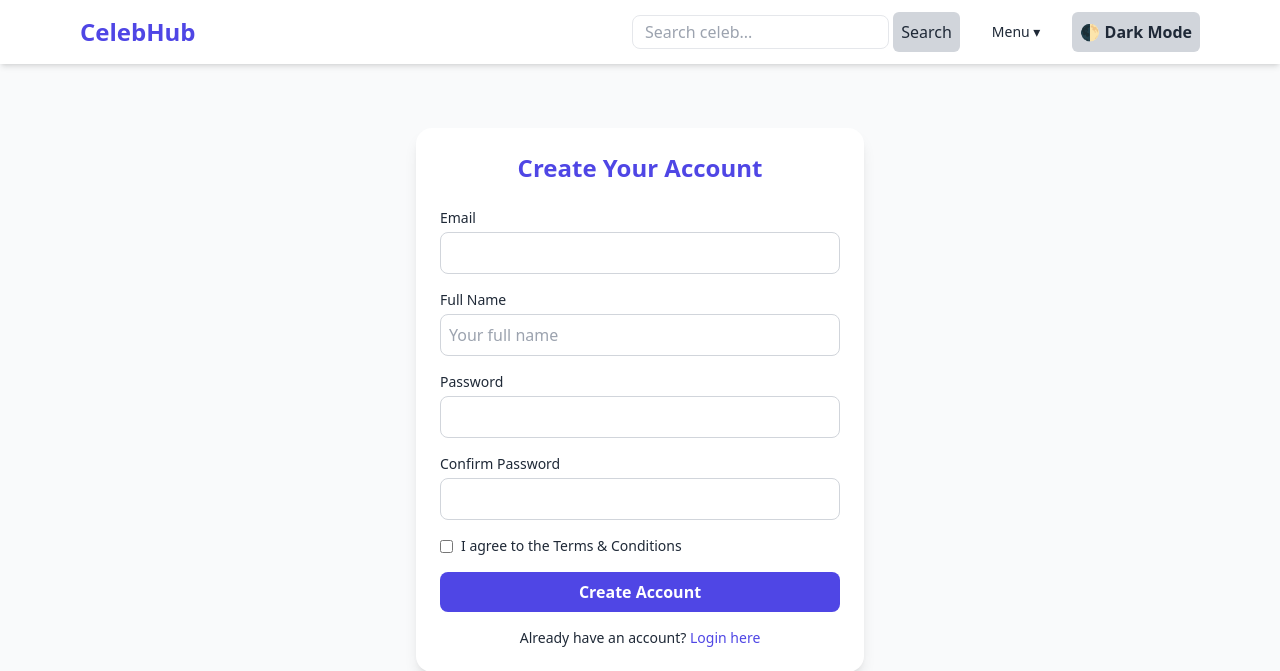
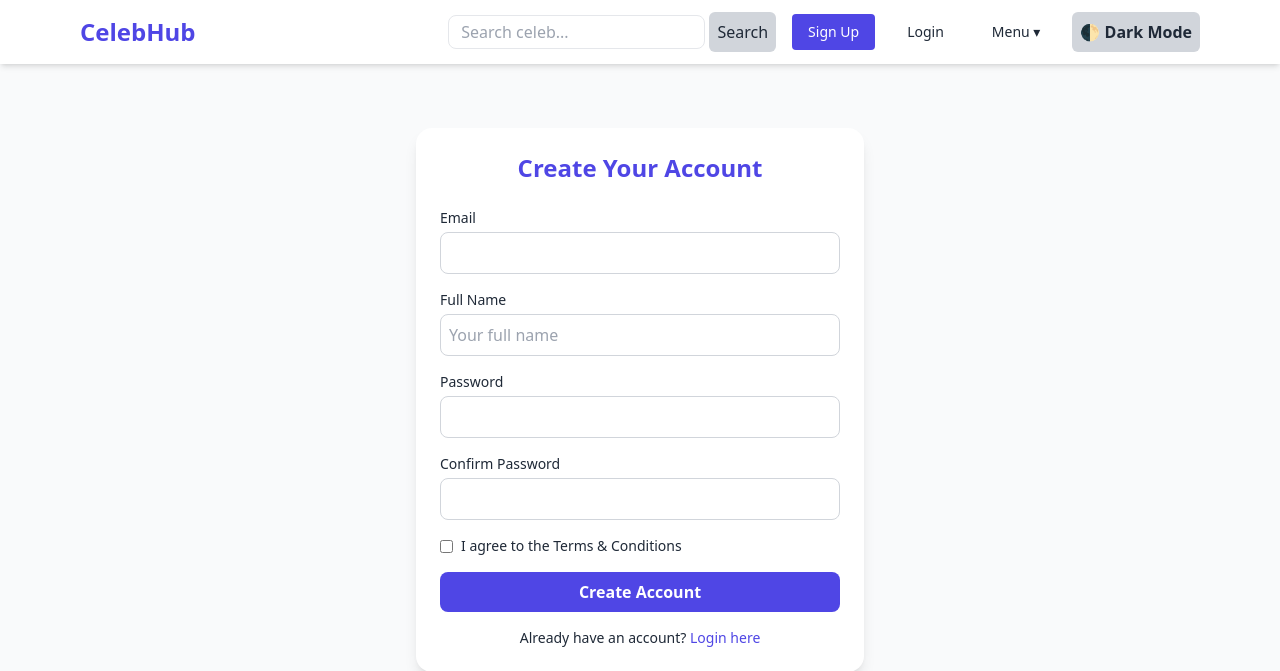
Before and after one commit to isamoma/CelebHub2, a Flask app: page /signup in a window 1280 px wide. Shown: the top 671 px of the page. Run offline with Flask 3, Linux system fonts and the light colour scheme; some libraries are stand-ins or nearby versions.

Commit message:
Update UI: Add user signup/login to navigation and profile page

```diff
--- a/app/templates/base.html
+++ b/app/templates/base.html
@@ -21,6 +21,13 @@
           <button class="p-2 rounded-md bg-gray-300 dark:bg-gray-700 text-gray-800 dark:text-gray-100"
           type="submit">Search</button>
         </form>
+        {% if current_user.is_authenticated %}
+          <button class="text-sm px-4 py-2 rounded bg-indigo-600 text-white hover:bg-indigo-700">{{ current_user.full_name or current_user.username }}</button>
+          <a href="{{ url_for('main.user_logout') }}" class="text-sm px-4 py-2 rounded hover:bg-gray-100 dark:hover:bg-gray-700">Logout</a>
+        {% else %}
+          <a href="{{ url_for('main.signup') }}" class="text-sm px-4 py-2 rounded bg-indigo-600 text-white hover:bg-indigo-700">Sign Up</a>
+          <a href="{{ url_for('main.user_login') }}" class="text-sm px-4 py-2 rounded hover:bg-gray-100 dark:hover:bg-gray-700">Login</a>
+        {% endif %}
         <div class="relative group">
           <button class="text-sm px-4 py-2 rounded hover:bg-gray-100 dark:hover:bg-gray-700">Menu ▾</button>
           <div class="absolute right-0 hidden group-hover:block bg-white dark:bg-gray-800 rounded-lg shadow-lg mt-2 w-44">
--- a/app/templates/profile.html
+++ b/app/templates/profile.html
@@ -76,8 +76,10 @@
     <div id="feature-msg" class="mt-2 text-sm"></div>
   </div>
   {% else %}
-  <div class="bg-yellow-50 dark:bg-yellow-900 rounded-lg p-4 shadow">
-    <p class="text-sm">Please <a href="{{ url_for('admin.login') }}" class="text-indigo-600">log in</a> to request a featured listing.</p>
+  <div class="bg-blue-50 dark:bg-blue-900 rounded-lg p-4 shadow">
+    <p class="text-sm text-blue-800 dark:text-blue-200">
+      Want to feature your profile? <a href="{{ url_for('main.signup') }}" class="text-indigo-600 dark:text-indigo-400 font-semibold hover:underline">Create an account</a> or <a href="{{ url_for('main.user_login') }}" class="text-indigo-600 dark:text-indigo-400 font-semibold hover:underline">log in</a> to feature yourself for only Ksh 500.
+    </p>
   </div>
   {% endif %}
 </div>
```
